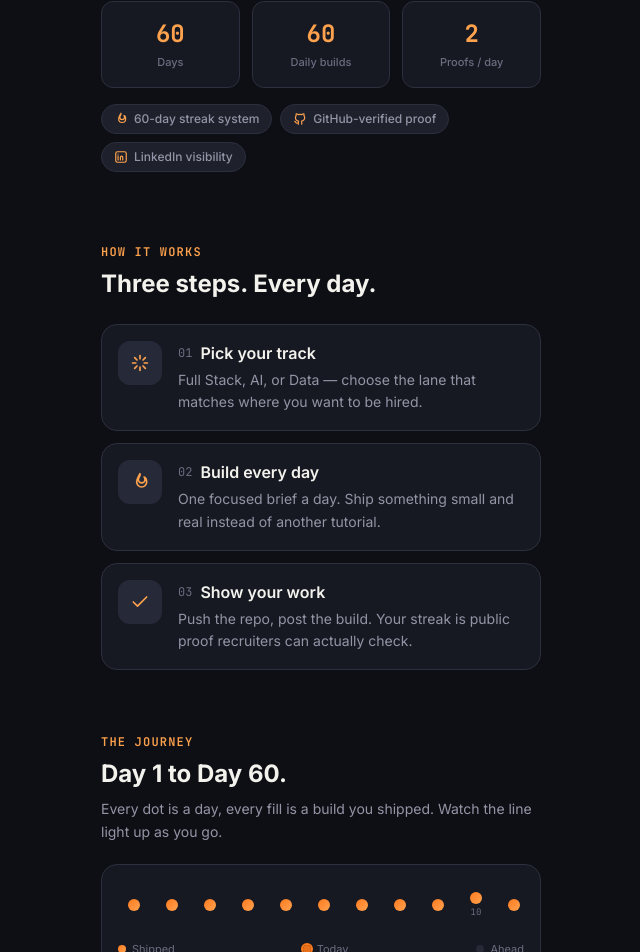
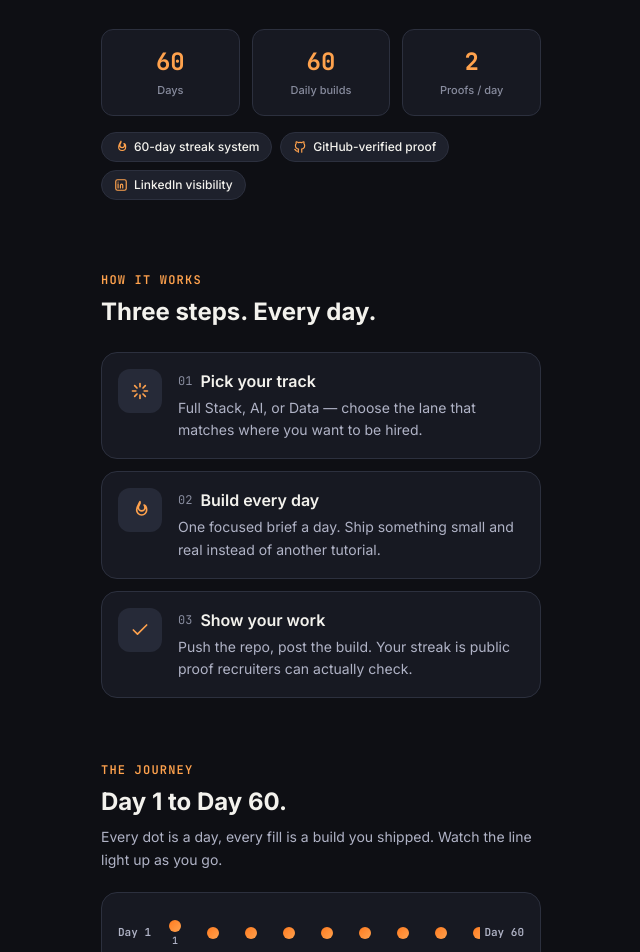
Before and after one commit to RahulSingh873/abtalks-redesign, a React (Vite) app: page / in a window 1280 px wide. Shown: the part 539-1491 px from the top of the page, without its empty margins (319-959 px from the left). Built offline with nearby package versions, Linux system fonts and the light colour scheme.

Commit message:
Fix accessibility contrast, add skip link, clarify cohort date and pricing

```diff
--- a/src/App.jsx
+++ b/src/App.jsx
@@ -1,5 +1,6 @@
 import { BrowserRouter, Routes, Route } from "react-router-dom";
 import { DemoStateProvider } from "./lib/DemoStateContext";
+import SkipLink from "./components/SkipLink";
 import Landing from "./pages/Landing";
 import Dashboard from "./pages/Dashboard";
 import ChallengeDay from "./pages/ChallengeDay";
@@ -9,6 +10,7 @@ export default function App() {
   return (
     <DemoStateProvider>
       <BrowserRouter>
+        <SkipLink />
         <Routes>
           <Route path="/" element={<Landing />} />
           <Route path="/dashboard" element={<Dashboard />} />
--- a/src/components/DayRail.jsx
+++ b/src/components/DayRail.jsx
@@ -1,17 +1,18 @@
 import { dayStatuses, TOTAL_DAYS } from "../data/mockData";
 
-// Signature element: the "journey rail" — a horizontal scroll of every one of the
-// 60 days, since the challenge genuinely is a strict day-by-day sequence.
-// complete = filled ember, current = pulsing ring, upcoming = outlined dot.
 export default function DayRail({ compact = false, activeDay, onDayClick }) {
   const dotSize = compact ? "h-2.5 w-2.5" : "h-3 w-3";
 
   return (
-    <div className="no-scrollbar -mx-1 flex items-center gap-1.5 overflow-x-auto px-1 py-2">
+    <div className="flex items-center gap-2">
+      {!compact && (
+        <span className="shrink-0 font-mono text-[11px] font-semibold text-muted">Day 1</span>
+      )}
+      <div className="no-scrollbar -mx-1 flex flex-1 items-center gap-1.5 overflow-x-auto px-1 py-2">
         {dayStatuses.map((status, i) => {
           const day = i + 1;
           const isActive = activeDay === day;
-        const milestone = day % 10 === 0;
+          const milestone = day % 10 === 0 || day === 1;
           return (
             <button
               key={day}
@@ -36,12 +37,15 @@ export default function DayRail({ compact = false, activeDay, onDayClick }) {
                 } ${isActive ? "ring-2 ring-offset-2 ring-offset-ink ring-text" : ""}`}
               />
               {milestone && !compact && (
-              <span className="mt-1 font-mono text-[9px] leading-none text-muted-2">{day}</span>
+                <span className="mt-1 font-mono text-[10px] font-medium leading-none text-muted">{day}</span>
               )}
             </button>
           );
         })}
-      <span className="ml-1 shrink-0 font-mono text-[10px] text-muted-2">/{TOTAL_DAYS}</span>
+      </div>
+      <span className="shrink-0 font-mono text-[11px] font-semibold text-muted">
+        Day {TOTAL_DAYS}
+      </span>
     </div>
   );
 }
--- /dev/null
+++ b/src/components/SkipLink.jsx
@@ -0,0 +1,10 @@
+export default function SkipLink() {
+  return (
+    <a
+    href="#main-content"
+      className="focus-ring fixed left-3 top-3 z-[100] -translate-y-24 rounded-lg bg-ember px-4 py-2.5 text-sm font-semibold text-ink transition-transform focus:translate-y-0"
+    >
+      Skip to main content
+    </a>
+  );
+}
--- a/src/index.css
+++ b/src/index.css
@@ -13,8 +13,8 @@
   --color-border: #2C303E;
   --color-paper: #F6F5F1;
   --color-text: #F3F2ED;
-  --color-muted: #9395A6;
-  --color-muted-2: #6A6D80;
+  --color-muted: #B0B3C6;
+  --color-muted-2: #888C9E;
 
   --color-ember: #FF7A1A;
   --color-ember-light: #FFA24D;
--- a/src/pages/ChallengeDay.jsx
+++ b/src/pages/ChallengeDay.jsx
@@ -158,7 +158,7 @@ export default function ChallengeDay() {
         </div>
       </header>
 
-      <main className="mx-auto max-w-[480px] px-5">
+      <main id="main-content" className="mx-auto max-w-[480px] px-5">
         {!bothDone ? (
           <>
             <div className="mt-5 animate-rise">
--- a/src/pages/Dashboard.jsx
+++ b/src/pages/Dashboard.jsx
@@ -58,7 +58,7 @@ export default function Dashboard() {
         </Link>
       </header>
 
-      <main className="mx-auto max-w-[480px] px-5">
+      <main id="main-content" className="mx-auto max-w-[480px] px-5">
         {!student.profileComplete && (
           <div className="mt-4 flex items-start gap-3 rounded-xl border border-indigo/30 bg-indigo-dim px-4 py-3 animate-rise">
             <UserIcon className="mt-0.5 shrink-0 text-indigo" />
--- a/src/pages/Landing.jsx
+++ b/src/pages/Landing.jsx
@@ -37,7 +37,17 @@ const trust = [
   { icon: LinkedinIcon, label: "LinkedIn visibility" },
 ];
 
+function nextMondayLabel() {
+  const now = new Date();
+  const day = now.getDay();
+  const daysUntilMonday = ((1 - day) + 7) % 7 || 7;
+  const next = new Date(now);
+  next.setDate(now.getDate() + daysUntilMonday);
+  return next.toLocaleDateString("en-IN", { weekday: "long", month: "short", day: "numeric" });
+}
+
 export default function Landing() {
+  const cohortDate = nextMondayLabel();
   return (
     <div className="min-h-screen bg-ink">
       {/* Top bar */}
@@ -54,10 +64,10 @@ export default function Landing() {
       </header>
 
       {/* Hero */}
-      <section className="mx-auto max-w-[480px] px-5 pt-6 pb-10">
+      <section id="main-content" className="mx-auto max-w-[480px] px-5 pt-6 pb-10">
         <div className="animate-rise">
           <Badge tone="ember">
-            <FlameIcon /> Cohort opens this week
+            <FlameIcon /> Cohort opens {cohortDate}
           </Badge>
           <h1 className="mt-4 font-[var(--font-display)] text-[2.6rem] font-extrabold leading-[1.05] tracking-tight text-text">
             60 days.
@@ -79,6 +89,9 @@ export default function Landing() {
           <Button as="a" href="#how-it-works" variant="outline" size="lg" className="w-full">
             See how it works
           </Button>
+          <p className="text-center text-xs font-medium text-muted-2">
+            Free to join · No credit card required
+          </p>
         </div>
 
         {/* Stat strip */}
@@ -96,7 +109,7 @@ export default function Landing() {
           {trust.map(({ icon: Icon, label }) => (
             <span
               key={label}
-              className="flex items-center gap-1.5 rounded-full border border-border bg-surface-2 px-3 py-1.5 text-xs font-medium text-muted"
+              className="flex items-center gap-1.5 rounded-full border border-border bg-surface-2 px-3 py-1.5 text-xs font-medium text-text"
             >
               <Icon className="text-sm text-ember-light" /> {label}
             </span>
--- a/src/pages/Profile.jsx
+++ b/src/pages/Profile.jsx
@@ -57,7 +57,7 @@ export default function Profile() {
         </div>
       </header>
 
-      <main className="mx-auto max-w-[480px] px-5">
+      <main id="main-content" className="mx-auto max-w-[480px] px-5">
         <div className="mt-5 flex items-center gap-4 animate-rise">
           <div className="flex h-16 w-16 shrink-0 items-center justify-center rounded-full bg-surface-3 font-mono text-lg font-bold text-ember-light">
             {student.name.split(" ").map((n) => n[0]).join("")}
```
Lines whose indentation alone changed are shown as unchanged.
